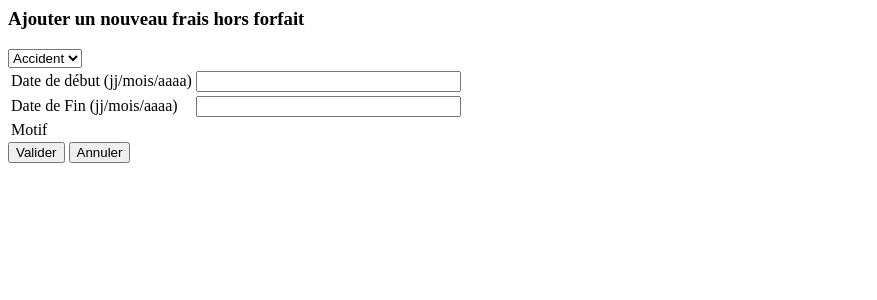
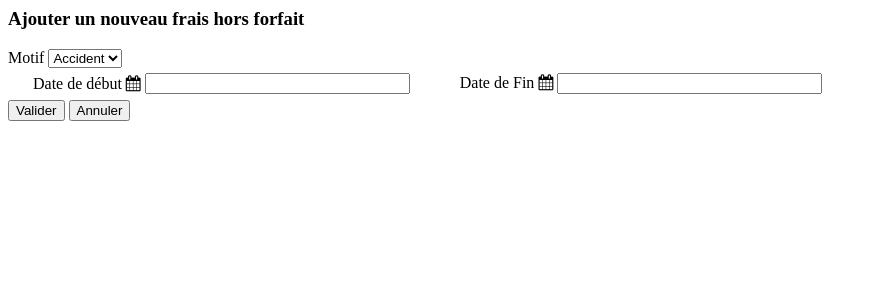
Before and after one commit to GSBlsw42/GSB, a PHP site: page /vues/v_ajoutAbs.php in a window 1280 px wide. Shown: the top 300 px of the page, without its empty margins (0-877 px from the left). Run offline with PHP 8.4, Linux system fonts and the light colour scheme; data comes from the database, SQL or seed files in the repository; some libraries are stand-ins or nearby versions.

Commit message:
Form template AjoutAbs

```diff
--- a/vues/v_ajoutAbs.php
+++ b/vues/v_ajoutAbs.php
@@ -1,8 +1,29 @@
+<head>
+    <meta charset="utf-8">
+    <meta name="viewport" content="width=device-width, initial-scale=1">
+    <link rel="stylesheet" href="//code.jquery.com/ui/1.12.1/themes/base/jquery-ui.css">
+    <link rel="stylesheet" type="text/css" href="https://maxcdn.bootstrapcdn.com/font-awesome/4.7.0/css/font-awesome.min.css">
+    <script src="https://code.jquery.com/jquery-1.12.4.js"></script>
+    <script src="https://code.jquery.com/ui/1.12.1/jquery-ui.js"></script>
+    <script>
+    $( function() {
+    	$( ".datepicker" ).datepicker();
+    } );
+    </script>
+    <style type="text/css">
+    	tr {
+    		display: inline;
+    		margin: 15px 20px auto;
+    	}
+    </style>
+</head>
+
+
 <?php
 try
 {
 	// On se connecte à MySQL
-	$bdd = new PDO('mysql:host=localhost;dbname=my_btsw2015;charset=utf8', 'root', 'barlito');
+	$bdd = new PDO('mysql:host=localhost;dbname=my_btsw2015;charset=utf8', 'user', 'user');
 }
 catch(Exception $e)
 {
@@ -14,20 +35,21 @@ catch(Exception $e)
 
 <h3>Ajouter un nouveau frais hors forfait</h3>
 <form method='POST' action='index.php?uc=gererAbs&action=validerAjoutAbs'>
+	<td>Motif</td>
 	<table class='tabNonQuadrille'>
 		<tr>
-	<td>Date de début (jj/mois/aaaa)</td>
+			<td>Date de début <i class="fa fa-calendar" aria-hidden="true"></i></td>
 			<td>
-		<input  type='text' name=dateDebut  size='30' maxlength='45'>
+				<input  type='text' name=dateDebut class="datepicker" size='30' maxlength='45'>
 			</td>
 		</tr>
 		<tr>
-	<td>Date de Fin (jj/mois/aaaa)</td>
+			<td>Date de Fin <i class="fa fa-calendar" aria-hidden="true"></i></td>
 			<td>
-		<input  type='text' name=dateFin  size='30' maxlength='45'>
+				<input  type='text' name=dateFin class="datepicker" size='30' maxlength='45'>
 			</td>
 		</tr>
-	<td>Motif</td>
+
 
 		    <select class="form-control" name="code">
 		       <?php $refMotif = $bdd->query('SELECT code, libelle
@@ -38,7 +60,9 @@ catch(Exception $e)
 			        $code = $motif["code"];
 			        $libelle = $motif["libelle"]; ?>
 			        <option value="<?=$code?>"><?=$libelle?></option>';
-                  <?php }; $refMotif->closeCursor();?>
+			        <?php
+			    };
+		        $refMotif->closeCursor();?>
 		    </select>
 
 
```
Lines whose indentation alone changed are shown as unchanged.
